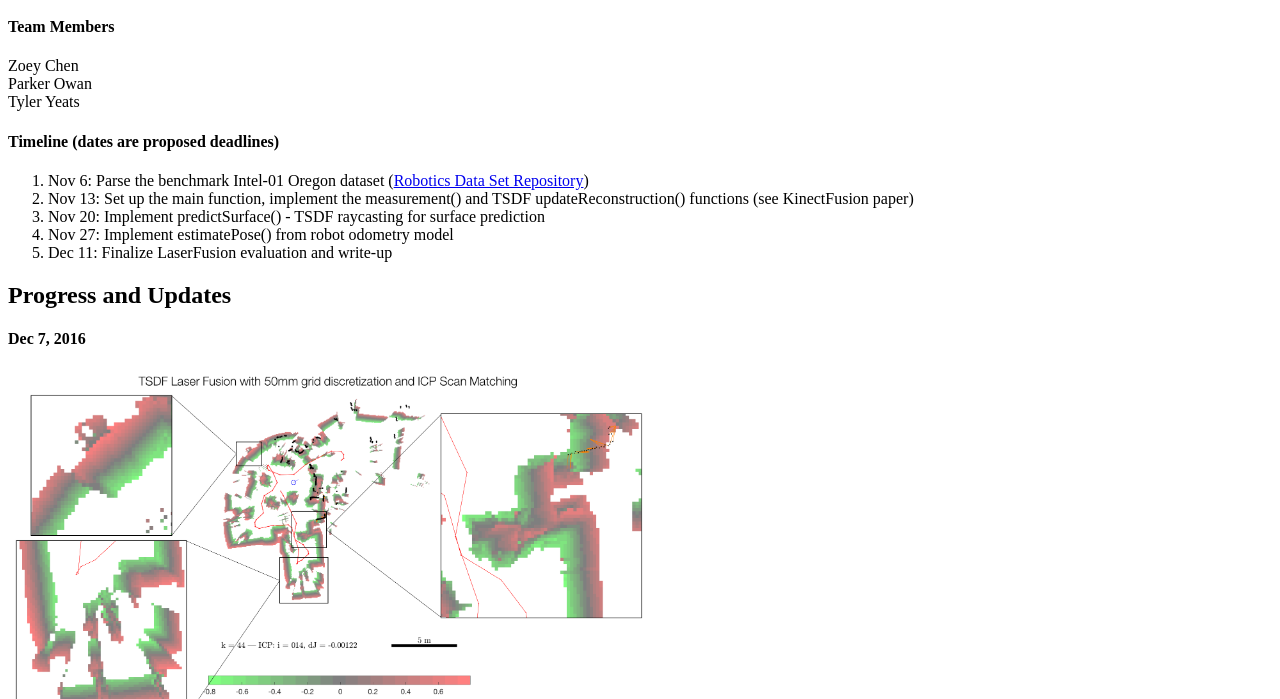
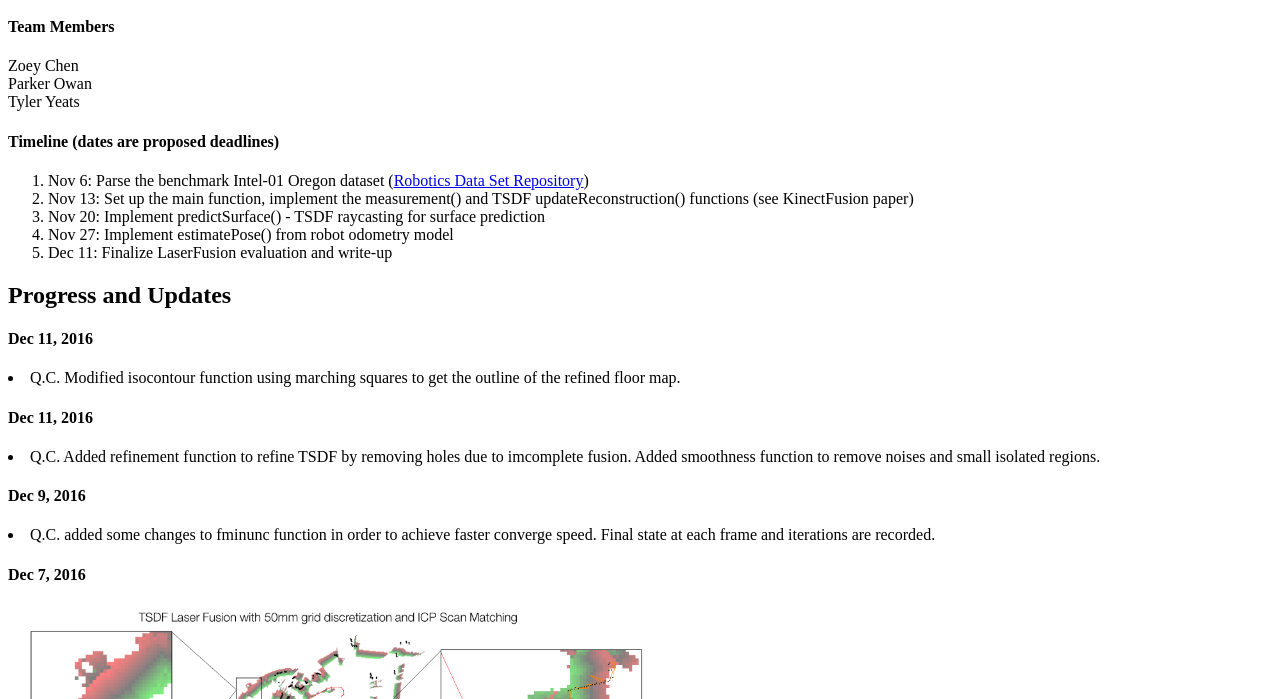
Before and after one commit to CSE571Fusion/CSE571Fusion.github.io, a plain HTML site: page index.html in a window 1280 px wide. Shown: the part 101-800 px from the top of the page. Drawn offline with Linux system fonts and the light colour scheme.

Commit message:
add changes
add changes of fminunc, refinement. smoothness.m and isocontour.m to get a fine outline of floor map.

```diff
--- a/index.html
+++ b/index.html
@@ -45,6 +45,12 @@
 
 
         <h2>Progress and Updates</h2>
+        <h4>Dec 11, 2016</h4>
+            <li>Q.C. Modified isocontour function using marching squares to get the outline of the refined floor map.  </li>
+        <h4>Dec 11, 2016</h4>
+            <li>Q.C. Added refinement function to refine TSDF by removing holes due to imcomplete fusion. Added smoothness function to remove noises and small isolated regions.  </li>
+        <h4>Dec 9, 2016</h4>
+            <li>Q.C. added some changes to fminunc function in order to achieve faster converge speed. Final state at each frame and iterations are recorded. </li>
         <h4>Dec 7, 2016</h4>
             <img src="regions50mm.png" alt="Still image of Laser Scan Fusion using 5cm grid discretization" style="width:640px;height:360px;">
         <h4>Dec 2, 2016</h4>
```
